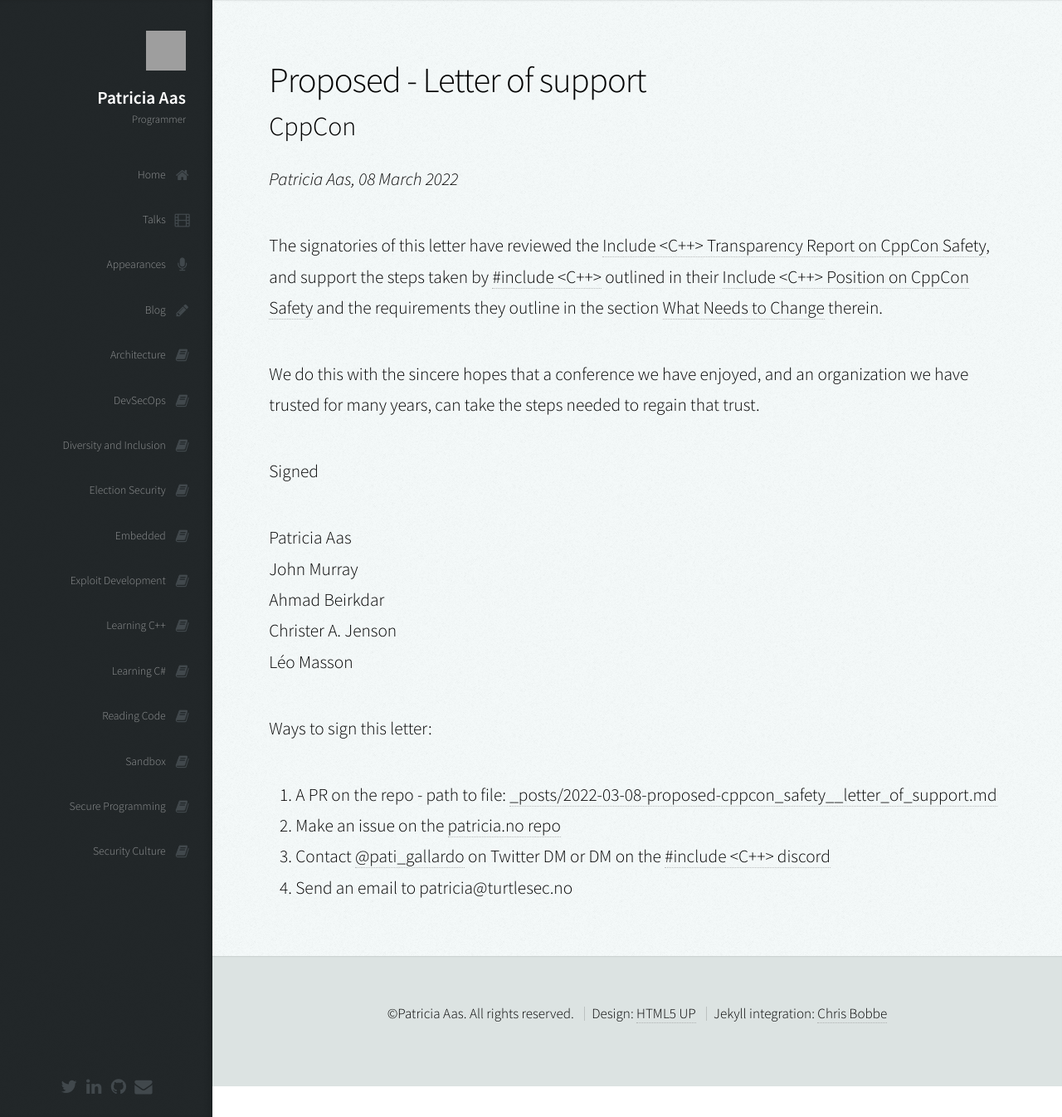
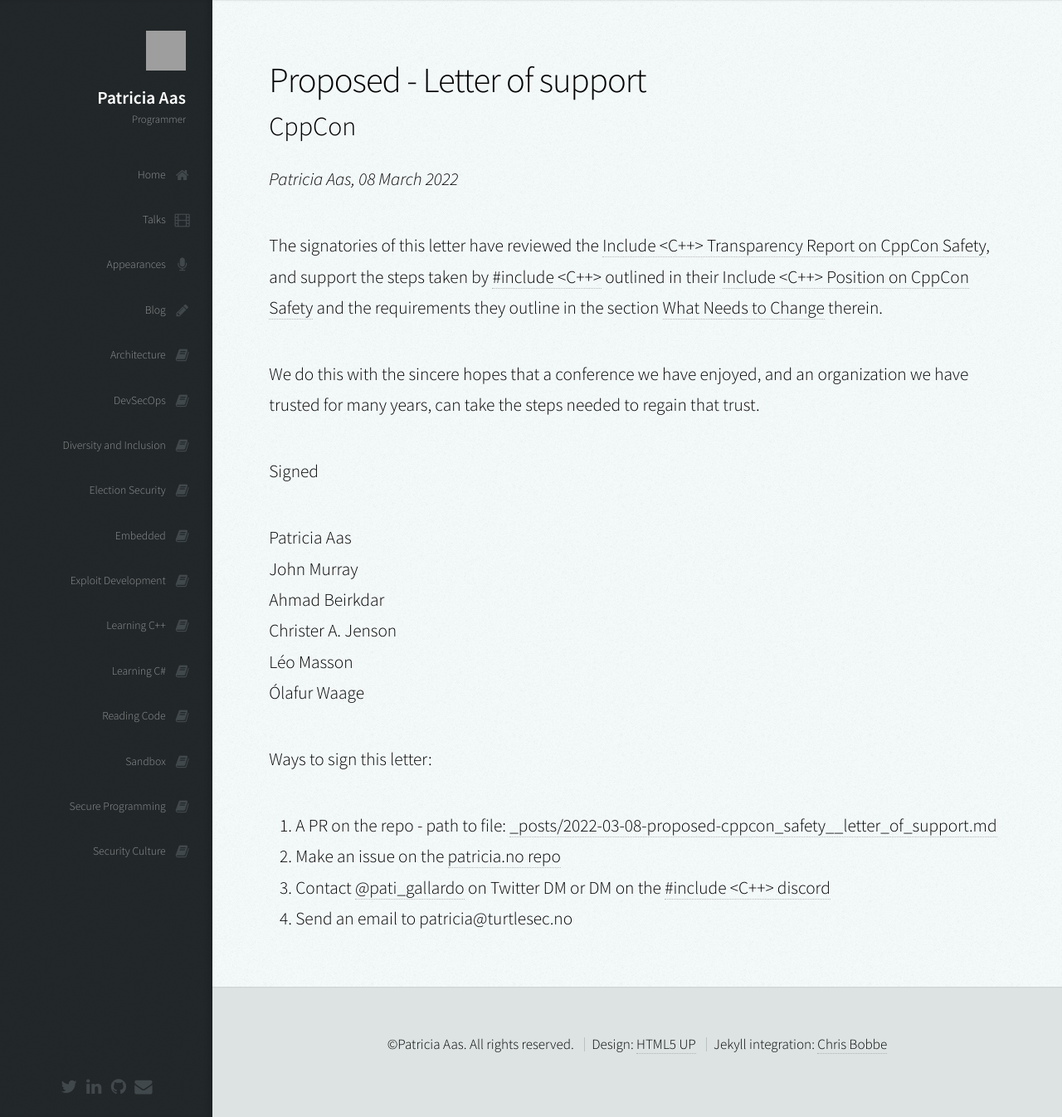
Before and after one commit to patricia-gallardo/patricia-gallardo.github.io, a Jekyll site: the page built from _posts/2022-03-08-proposed-cppcon_safety__letter_of_support.md, in a window 1280 px wide and 1346 px high. Shown: the whole window at 83% size. Built offline with Jekyll 4.4.1, drawn with Linux system fonts in a browser that asks for light colours; nearby versions of some CDN libraries; grey boxes are pictures that could not be loaded.

Commit message:
Update 2022-03-08-proposed-cppcon_safety__letter_of_support.md

```diff
--- a/_posts/2022-03-08-proposed-cppcon_safety__letter_of_support.md
+++ b/_posts/2022-03-08-proposed-cppcon_safety__letter_of_support.md
@@ -21,6 +21,7 @@
 Ahmad Beirkdar <br>
 Christer A. Jenson <br>
 Léo Masson <br>
+Ólafur Waage <br>
 
 Ways to sign this letter:
 1. A PR on the repo - path to file: [_posts/2022-03-08-proposed-cppcon_safety__letter_of_support.md][4]
```
